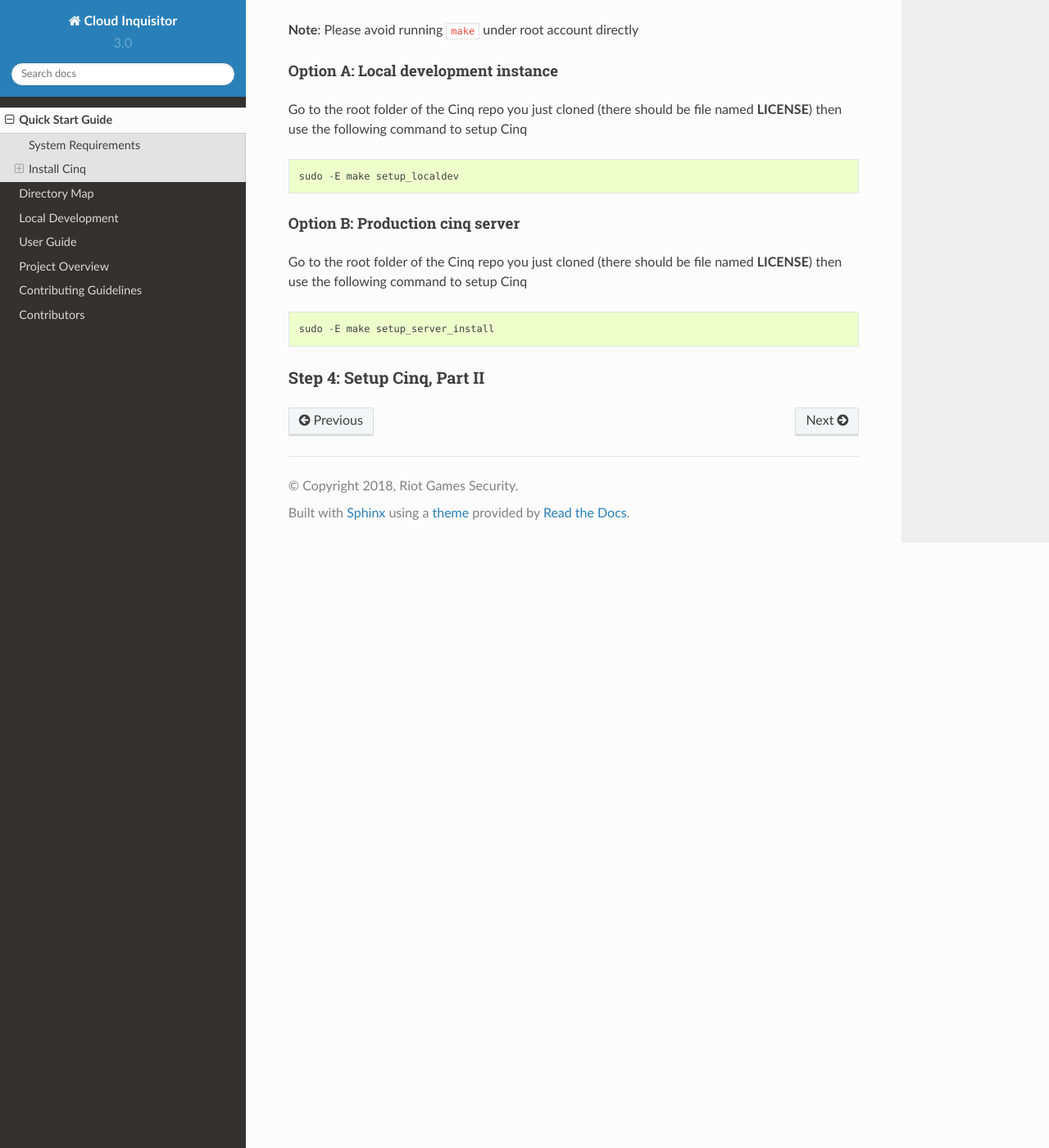
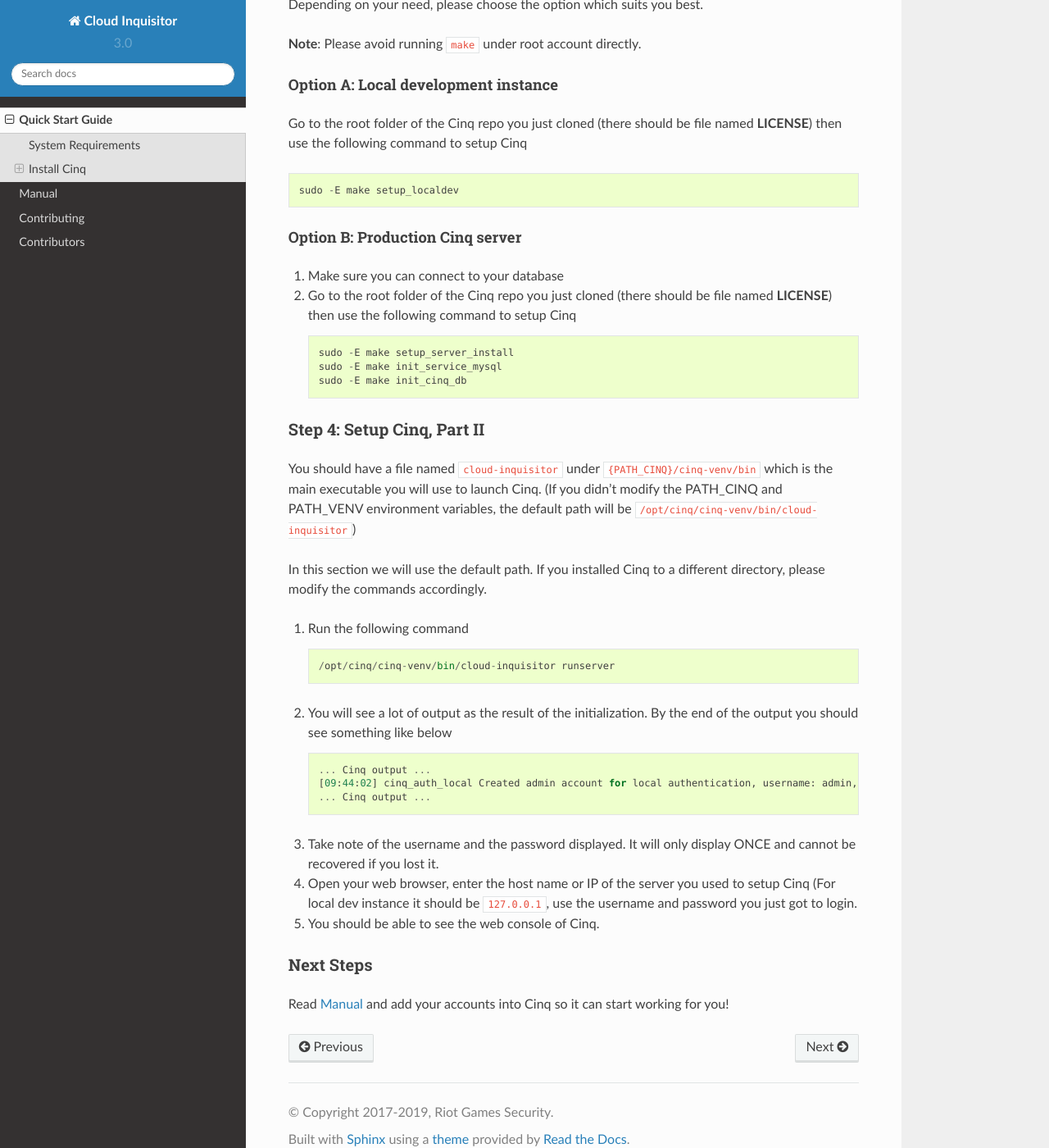
Before and after one commit to RiotGames/cloud-inquisitor, a Sphinx documentation site: the page built from docs/source/quickstart.rst, in a window 1280 px wide and 1400 px high, scrolled down 1298 px. Shown: the whole window at 82% size. Built offline with Sphinx 7.4.7 and the Read the Docs theme 2.0.0, drawn with Linux system fonts in a browser that asks for light colours; formulas are drawn with MathJax 3; some of the changed text lies outside the part shown.

```diff
--- a/docs/source/conf.py
+++ b/docs/source/conf.py
@@ -53,7 +53,7 @@ master_doc = 'index'
 
 # General information about the project.
 project = 'Cloud Inquisitor'
-copyright = '2018, Riot Games Security'
+copyright = '2017-2019, Riot Games Security'
 author = 'Riot Games Security'
 
 # The version info for the project you're documenting, acts as replacement for
--- /dev/null
+++ b/docs/source/manual/index.rst
@@ -0,0 +1,10 @@
+.. _manual:
+
+Manual
+======
+
+.. toctree::
+    :maxdepth: 2
+
+    overview/index
+    userguide
--- a/docs/source/overview/backend.rst
+++ b/docs/source/manual/overview/backend.rst
@@ -78,7 +78,7 @@ More information such as configuration options `here <https://github.com/RiotGam
 **Note:** This is currently being extended to include all taggable AWS objects.
 
 Default Schedule for Resources that can be Shutdown
-_______________________
+___________________________________________________
 
 +----------+-------------------------------------------------------------------------------------------+
 | Age      | Action                                                                                    |
@@ -96,7 +96,7 @@ _______________________
 
 
 Default Schedule for Resources that can only be terminated (S3, ECS, RDS...)
-_______________________
+____________________________________________________________________________
 
 
 +----------+-------------------------------------------------------------------------------------------+
--- a/docs/source/overview/index.rst
+++ b/docs/source/manual/overview/index.rst
@@ -1,3 +1,5 @@
+.. _manual-overview:
+
 Project Overview
 ================
 
--- a/docs/source/quickstart.rst
+++ b/docs/source/quickstart.rst
@@ -22,7 +22,7 @@ System Requirements
 Install Cinq
 ------------
 
-**WARNING**: Please using a dedicated system (e.g. VM) as setting up Cinq will result in system changes
+**WARNING**: Please using a dedicated system (e.g. VM) as setting up Cinq will result in system changes.
 
 Step 1: Download setup files
 ^^^^^^^^^^^^^^^^^^^^^^^^^^^^
@@ -38,44 +38,81 @@ This step is optional if you'd like to set up local development environment.
 However if you'd like to setup a production server,
 you might want to set the following environment variables to suit your needs:
 
-+---------------------------+------------------------------------------------------------------------+
-| Variable                  | Description                                                            |
-+===========================+========================================================================+
-| APP_AWS_API_ACCESS_KEY    | AWS Access Key ID that will be used by Cinq                            |
-+---------------------------+------------------------------------------------------------------------+
-| APP_AWS_API_SECRET_KEY    | AWS Secret Access Key that will be used by Cinq                        |
-+---------------------------+------------------------------------------------------------------------+
-| APP_DB_URI                | URI of the Database. e.g. mysql://cinq:secretpass@127.0.0.1:3306/cinq  |
-+---------------------------+------------------------------------------------------------------------+
-| APP_WORKER_PROCS          | How many concurrent workers Cinq will run                              |
-+---------------------------+------------------------------------------------------------------------+
-| PATH_CINQ                 | Directory you want to have Cinq installed                              |
-+---------------------------+------------------------------------------------------------------------+
-| USE_HTTPS                 | Enable HTTPS or not                                                    |
-+---------------------------+------------------------------------------------------------------------+
++---------------------------+--------------------------------------------------------------------------+
+| Variable                  | Description                                                              |
++===========================+==========================================================================+
+| APP_AWS_API_ACCESS_KEY    | AWS Access Key ID that will be used by Cinq                              |
++---------------------------+--------------------------------------------------------------------------+
+| APP_AWS_API_SECRET_KEY    | AWS Secret Access Key that will be used by Cinq                          |
++---------------------------+--------------------------------------------------------------------------+
+| APP_DB_URI                | URI of the Database. e.g. ``mysql://cinq:secretpass@127.0.0.1:3306/cinq``|
+|                           |                                                                          |
+|                           | This option is mandatory if you want to set up a Production Cinq server  |
++---------------------------+--------------------------------------------------------------------------+
+| APP_WORKER_PROCS          | How many concurrent workers Cinq will run                                |
++---------------------------+--------------------------------------------------------------------------+
+| PATH_CINQ                 | Directory you want to have Cinq installed                                |
++---------------------------+--------------------------------------------------------------------------+
+| USE_HTTPS                 | Enable HTTPS or not                                                      |
++---------------------------+--------------------------------------------------------------------------+
 
 Step 3: Setup Cinq, Part I
 ^^^^^^^^^^^^^^^^^^^^^^^^^^
 
-Depending on your need, please choose the option which suits you best
+Depending on your need, please choose the option which suits you best.
 
-**Note**: Please avoid running ``make`` under root account directly
+**Note**: Please avoid running ``make`` under root account directly.
 
 Option A: Local development instance
-************************************
+____________________________________
 
 Go to the root folder of the Cinq repo you just cloned (there should be file named **LICENSE**)
 then use the following command to setup Cinq ::
 
     sudo -E make setup_localdev
 
-Option B: Production cinq server
-********************************
+Option B: Production Cinq server
+________________________________
 
-Go to the root folder of the Cinq repo you just cloned (there should be file named **LICENSE**)
-then use the following command to setup Cinq ::
+#. Make sure you can connect to your database
+#. Go to the root folder of the Cinq repo you just cloned (there should be file named **LICENSE**)
+   then use the following command to setup Cinq ::
 
     sudo -E make setup_server_install
+    sudo -E make init_service_mysql
+    sudo -E make init_cinq_db
 
 Step 4: Setup Cinq, Part II
 ^^^^^^^^^^^^^^^^^^^^^^^^^^^
+
+You should have a file named ``cloud-inquisitor`` under ``{PATH_CINQ}/cinq-venv/bin`` which is the main executable
+you will use to launch Cinq. (If you didn't modify the PATH_CINQ and PATH_VENV environment variables,
+the default path will be ``/opt/cinq/cinq-venv/bin/cloud-inquisitor``)
+
+In this section we will use the default path. If you installed Cinq to a different directory,
+please modify the commands accordingly.
+
+
+#. Run the following command ::
+
+    /opt/cinq/cinq-venv/bin/cloud-inquisitor runserver
+
+#. You will see a lot of output as the result of the initialization. By the end of the output you should see something
+   like below ::
+
+    ... Cinq output ...
+    [09:44:02] cinq_auth_local Created admin account for local authentication, username: admin, password: LcaJxseObTHRgimWuLywb+ICeoggNpbo
+    ... Cinq output ...
+
+#. Take note of the username and the password displayed. It will only display ONCE and cannot be recovered if you lost
+   it.
+
+#. Open your web browser, enter the host name or IP of the server you used to setup Cinq (For local dev instance it
+   should be ``127.0.0.1``, use the username and password you just got to login.
+
+#. You should be able to see the web console of Cinq.
+
+Next Steps
+^^^^^^^^^^
+
+Read :ref:`manual` and add your accounts into Cinq so it can start working for you!
```
Also changed, not shown: docs/source/contributing/index.rst (added, +12 -0 lines), docs/source/contributing/misc/index.rst (added, +9 -0 lines), docs/source/index.rst (+2 -5 lines), docs/source/local-development/docker.rst (deleted, +0 -218 lines), docs/source/local-development/index.rst (deleted, +0 -12 lines), docs/source/local-development/local.rst (deleted, +0 -64 lines), docs/source/manual/userguide.rst (renamed from docs/source/userguide.rst, +4 -4 lines), .github/ISSUE_TEMPLATE.md (added), .github/ISSUE_TEMPLATE/Bug_report.md (added), .github/ISSUE_TEMPLATE/Feature_request.md (added), docs/source/contributing/contributing.rst (renamed from docs/source/contributing.rst), docs/source/contributing/misc/directory_map.rst (renamed from docs/source/directory_map.rst), docs/source/manual/overview/additional_options.rst (renamed from docs/source/overview/additional_options.rst), docs/source/manual/overview/frontend.rst (renamed from docs/source/overview/frontend.rst), 1 other file.
